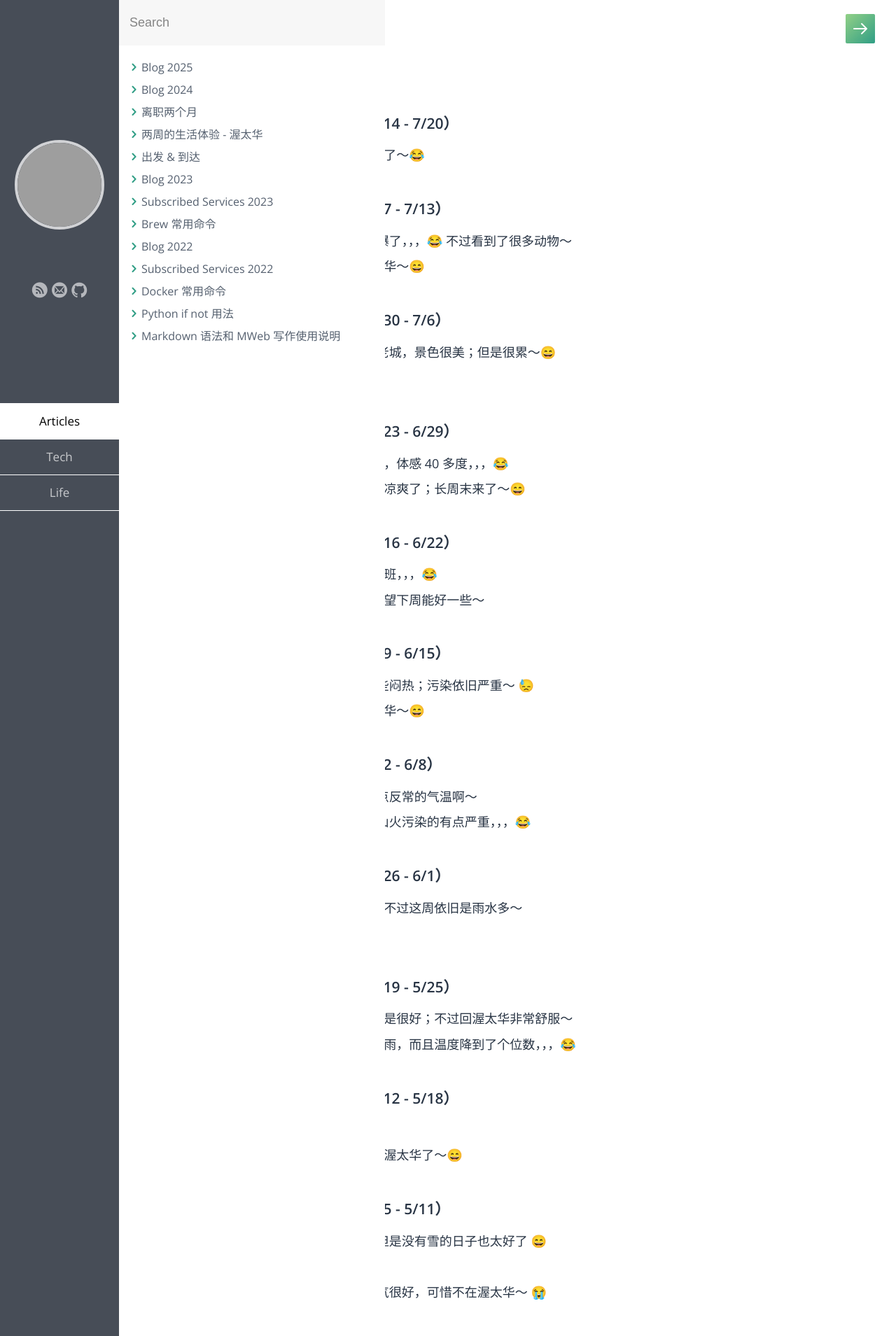
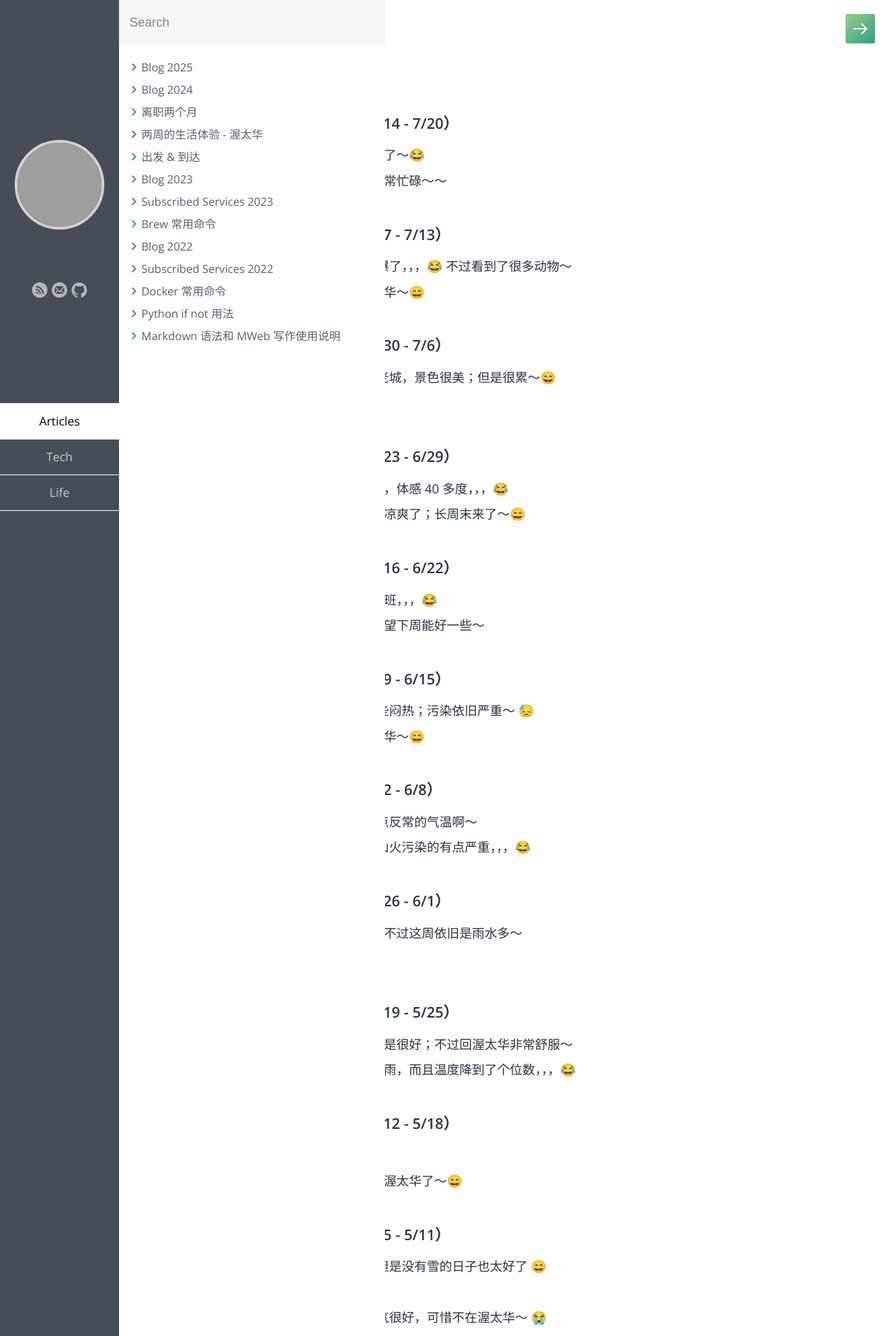
Before and after one commit to samxupeiran/samxupeiran.github.io, a Jekyll site: the page built from _posts/life/2025-01-02-my-blog.md, in a window 1280 px wide. Shown: the top 1909 px of the page at 70% size. Built offline with Jekyll 4.4.1, drawn with Linux system fonts in a browser that asks for light colours; some web fonts are replaced; some of the changed text lies outside the part shown; grey boxes are pictures that could not be loaded.

Commit message:
feat: add weekly blog 7/17

```diff
--- a/_posts/life/2025-01-02-my-blog.md
+++ b/_posts/life/2025-01-02-my-blog.md
@@ -8,6 +8,7 @@ tags: Blog
 
 - ### 2025 年 7 月 第 3 周（7/14 - 7/20）
      - 7/14 最近真的是热到不行了～😂
+     - 7/17 这周到目前一直都非常忙碌～～
 
 - ### 2025 年 7 月 第 2 周（7/7 - 7/13）
      - 7/7 周日去了动物园，热爆了，，，😂 不过看到了很多动物～
```
